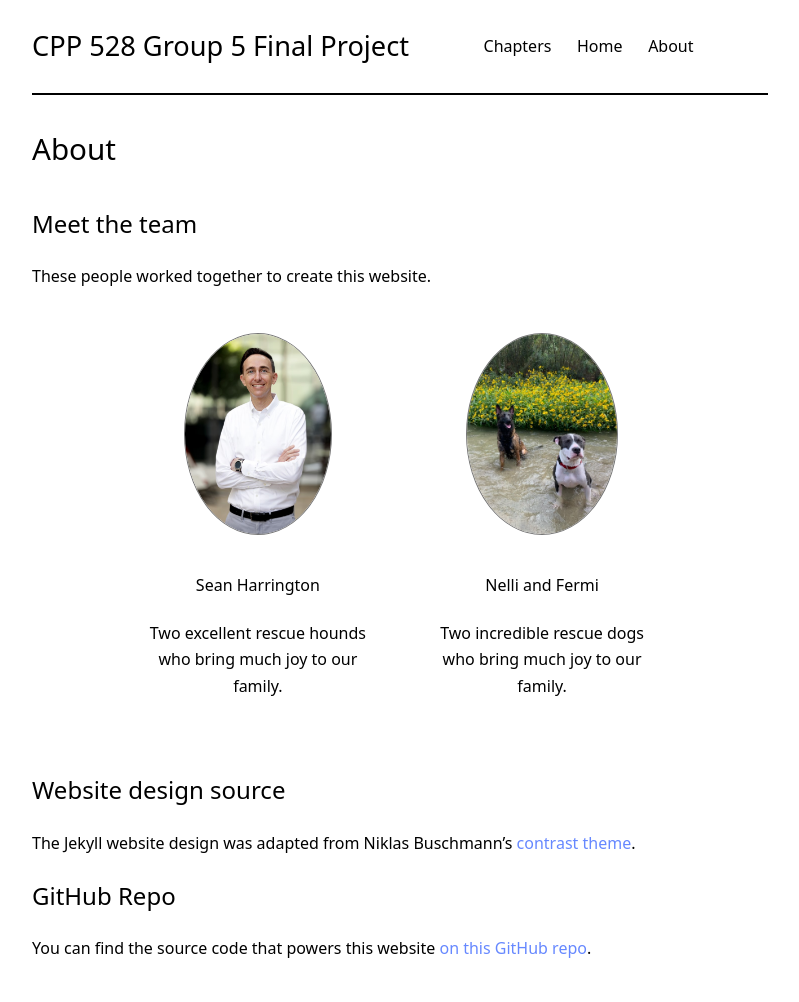
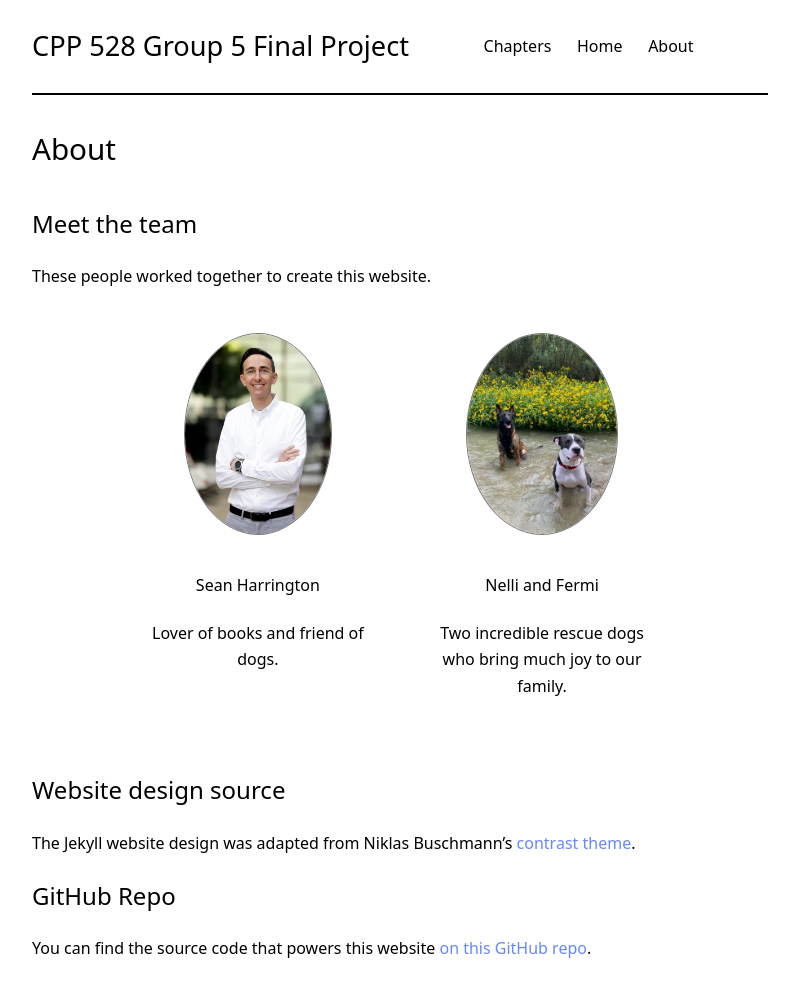
Before and after one commit to jmacost5/cpp-528-fall-2021-group-05, a Jekyll site: the page built from about.md, in a window 1280 px wide. Shown: the whole page, without its empty margins (240-1039 px from the left). Built offline with Jekyll 4.4.1, drawn with Linux system fonts in a browser that asks for light colours; nearby versions of some CDN libraries; our own code applies the rules of GitHub Pages for plain Markdown files.

Commit message:
Update about.md

```diff
--- a/about.md
+++ b/about.md
@@ -5,7 +5,7 @@ team:
   - name: Sean Harrington
     img: ../assets/img/about/SEAN (C) small.jpg
     #assets/img/about/romi_and_phoebe.jpg
-    desc: Two excellent rescue hounds who bring much joy to our family.
+    desc: Lover of books and friend of dogs.
     url: https://www.aspca.org/adopt-pet/adoptable-dogs-your-local-shelter
     website: https://isearch.asu.edu/node/347427
     github: https://github.com/Sean-In-The-Library
```
